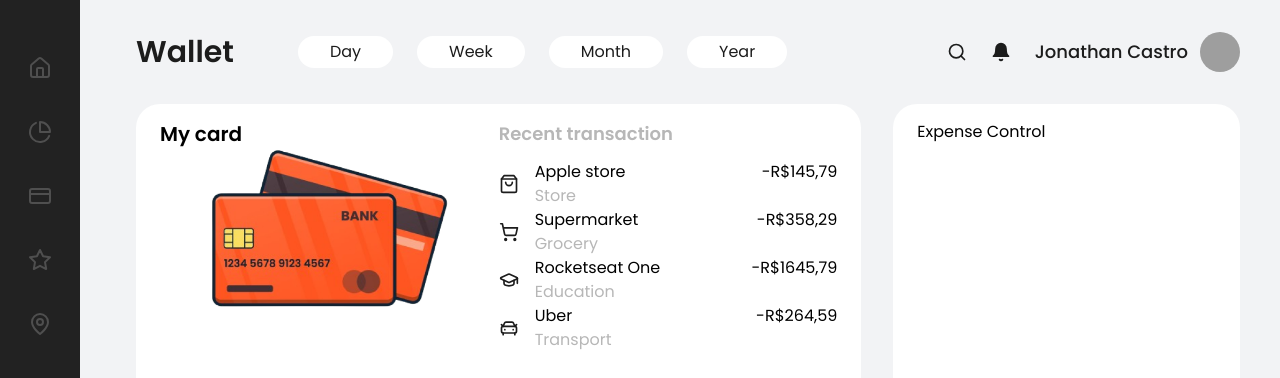
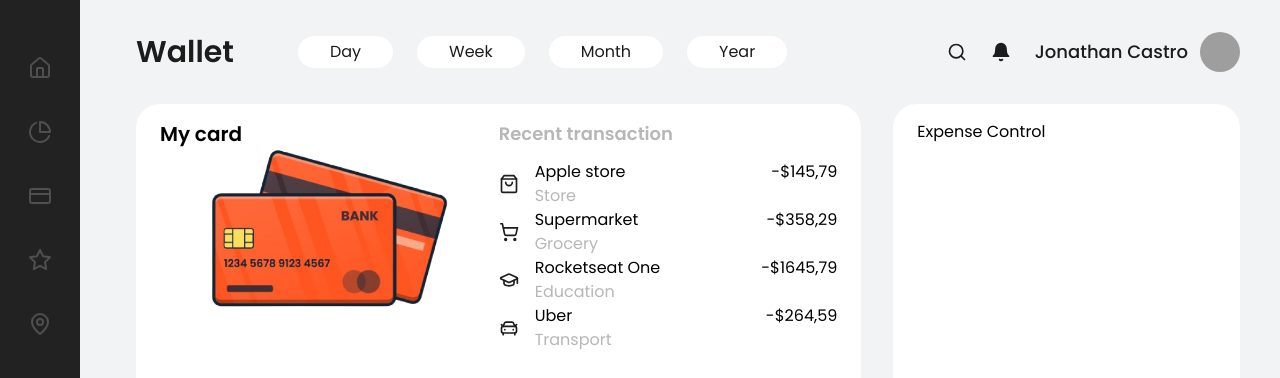
Before and after one commit to johnncaastro/dashcard, a React (Vite) app: page / in a window 1280 px wide. Shown: the top 378 px of the page. Built offline with nearby package versions, Linux system fonts and the light colour scheme; grey boxes are pictures that could not be loaded.

Commit message:
chore: change TransactionCardPrice text in transaction-card component

```diff
--- a/src/components/transaction-card.tsx
+++ b/src/components/transaction-card.tsx
@@ -23,5 +23,5 @@ interface TransactionCardPriceProps {
 }
 
 export function TransactionCardPrice({ price }: TransactionCardPriceProps) {
-  return <p className="ml-auto self-start">-R${price}</p>
+  return <p className="ml-auto self-start">-${price}</p>
 }
```
